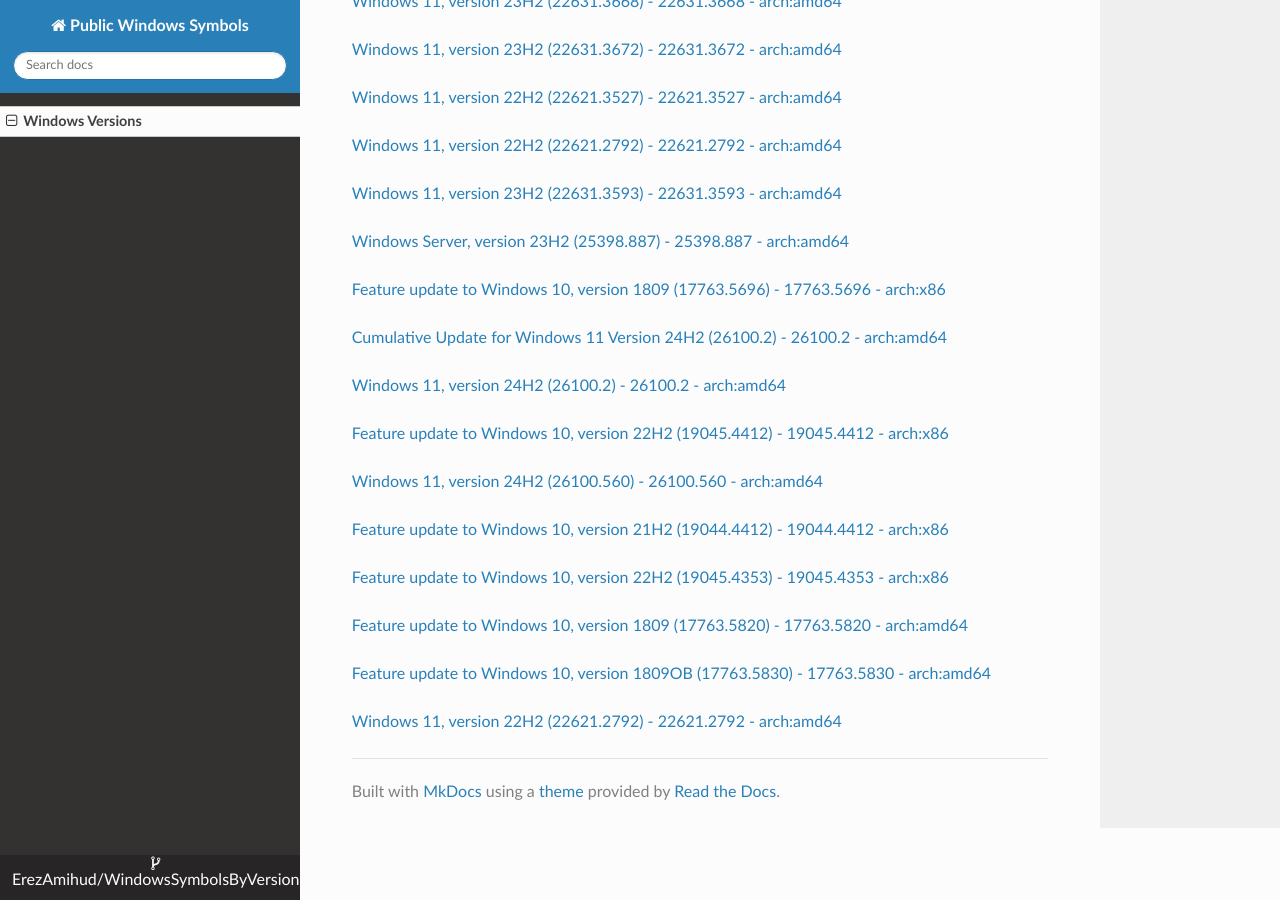
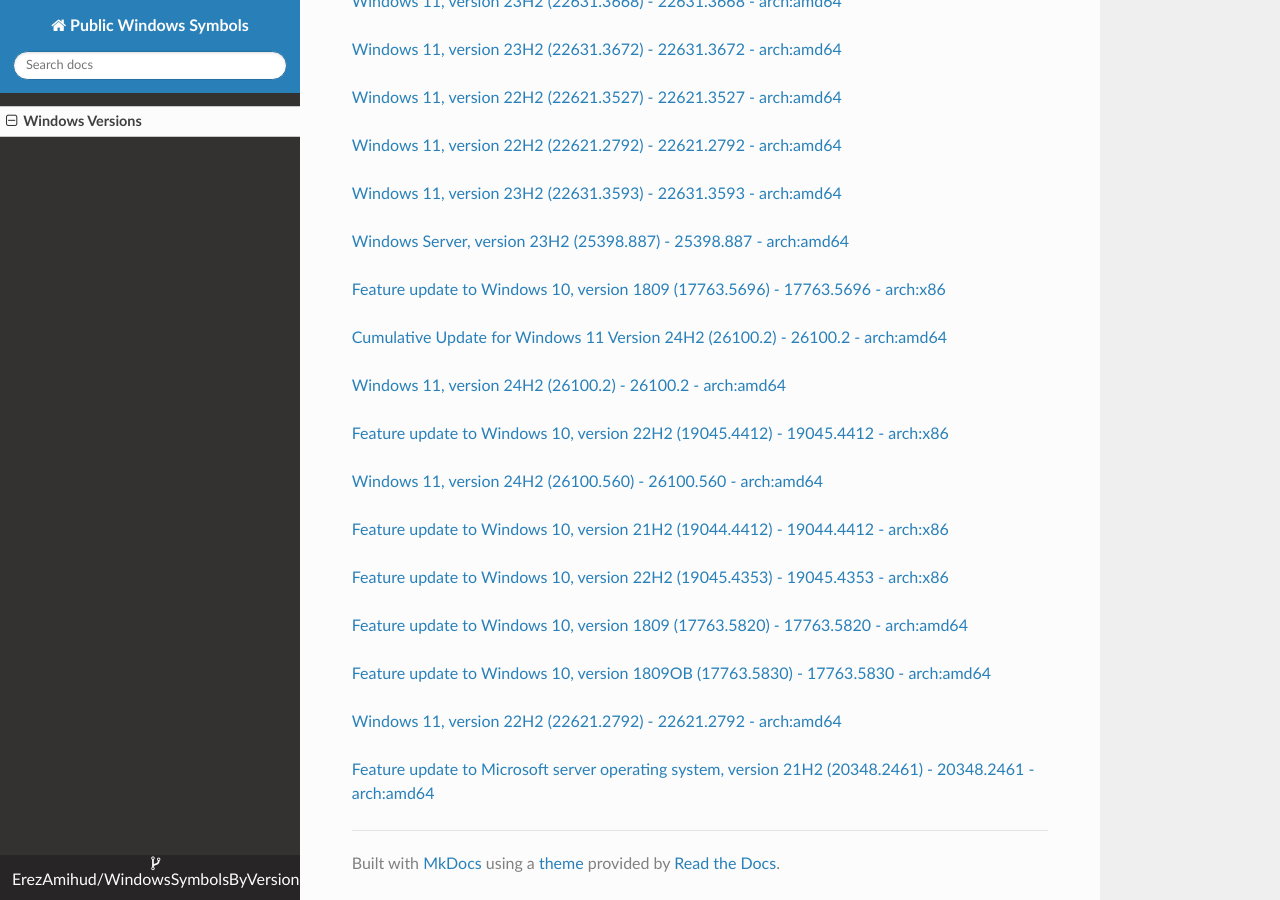
Before and after one commit to ErezAmihud/WindowsSymbolsByVersion, an MkDocs documentation site: the page built from docs/index.md, in a window 1280 px wide and 900 px high, scrolled down 14741 px. Built offline with MkDocs 1.6.1, drawn with Linux system fonts in a browser that asks for light colours; nearby versions of some CDN libraries.

Commit message:
Automated commit, add manifest for b9f1ddc0-255a-43e5-b7a4-baf4e12ffabe

```diff
--- a/docs/index.md
+++ b/docs/index.md
@@ -787,3 +787,6 @@
 
 
 [Windows 11, version 22H2 (22621.2792) - 22621.2792 - arch:amd64](https://github.com/ErezAmihud/WindowsSymbolsByVersion/blob/main/manifests/f0e8c7b1-a035-4ad8-b431-e6f0c6683d6d.manifest)
+
+
+[Feature update to Microsoft server operating system, version 21H2 (20348.2461) - 20348.2461 - arch:amd64](https://github.com/ErezAmihud/WindowsSymbolsByVersion/blob/main/manifests/b9f1ddc0-255a-43e5-b7a4-baf4e12ffabe.manifest)
```
Also changed, not shown: process_builds.json (+1 -1 lines).
